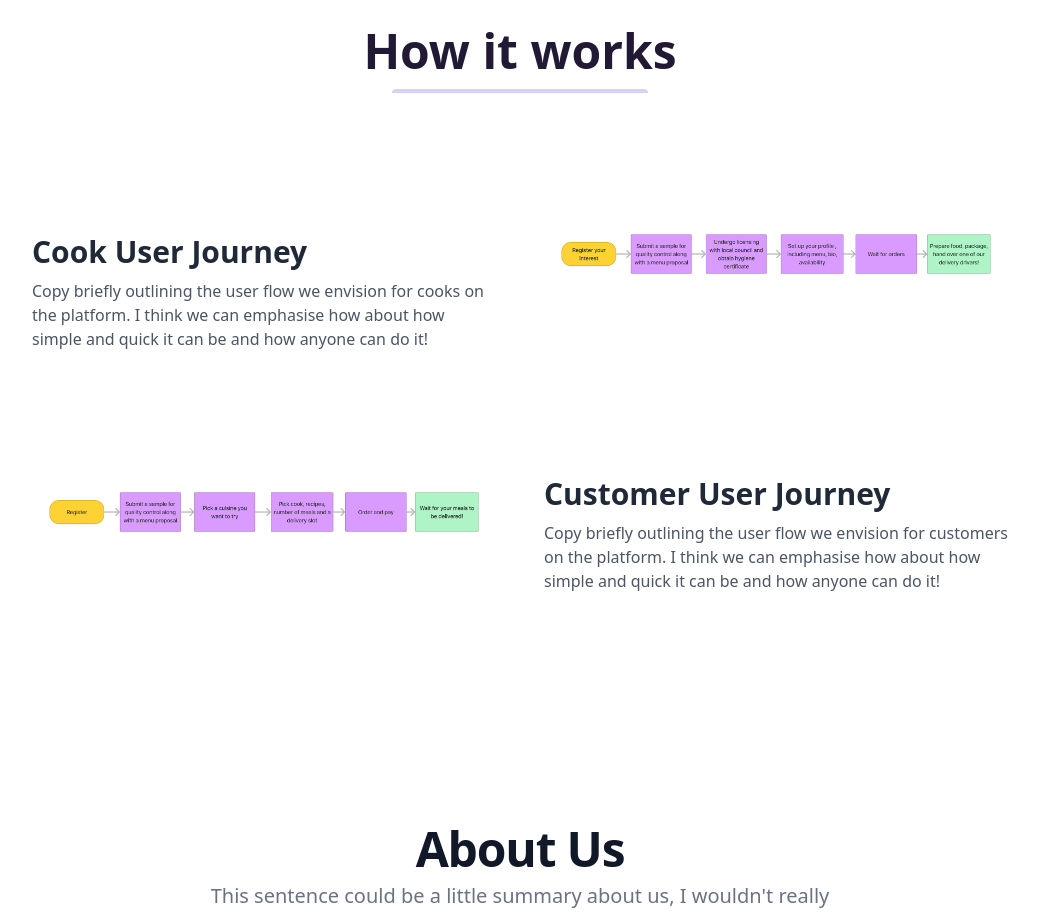
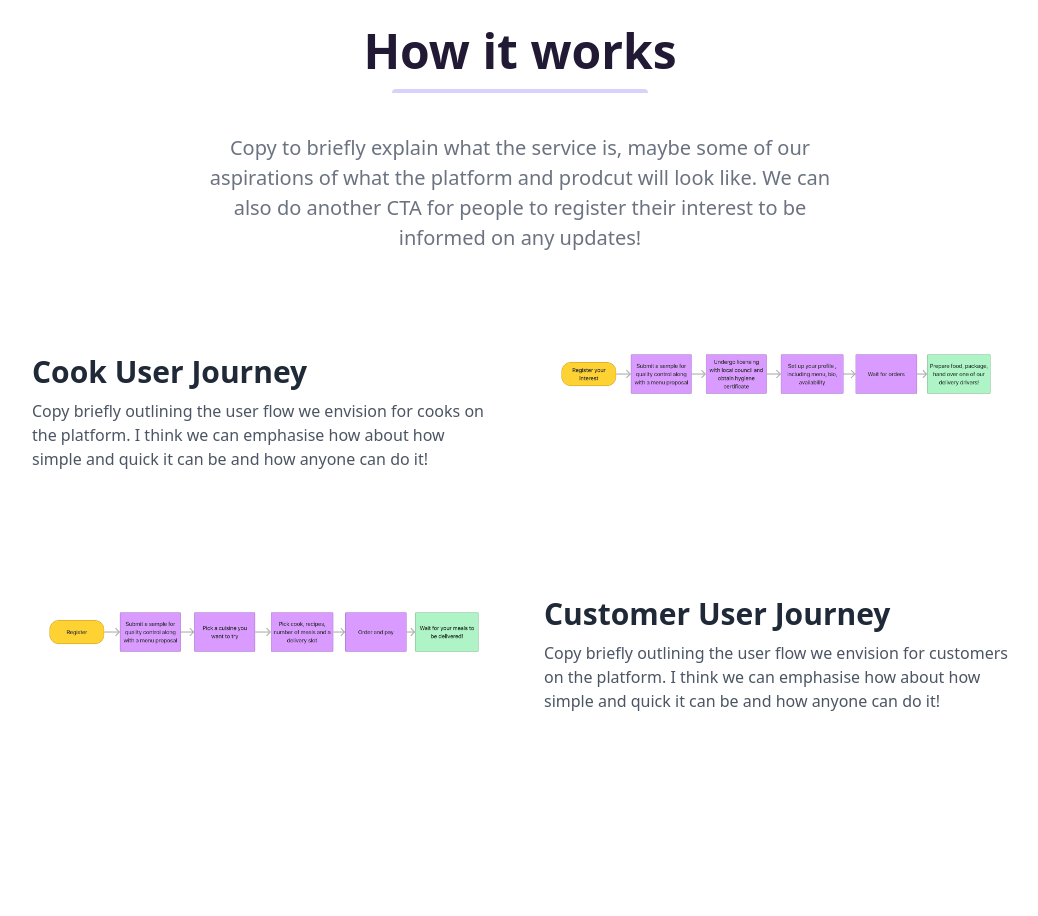
Before and after one commit to atheermusa/meridio-landing-page, a Next.js app: page / in a window 1280 px wide. Shown: the part 800-1716 px from the top of the page, without its empty margins (120-1158 px from the left). Built offline with nearby package versions, Linux system fonts and the light colour scheme.

Commit message:
add HowItWorks description

```diff
--- a/src/components/HowItWorks.tsx
+++ b/src/components/HowItWorks.tsx
@@ -20,8 +20,11 @@ const HowItWorks = () => {
           ))}
         </h1>
         <Divider />
+        <p className="mt-4 px-4 max-w-2xl text-center text-xl text-gray-500 lg:mx-auto">
+          {howItWorks.description}
+        </p>
         <div className={`flex flex-wrap`}>
-          <div className={`w-5/6 sm:w-1/2 p-6 mt-20`}>
+          <div className={`w-full sm:w-1/2 p-6 mt-20`}>
             <h3
               className={`text-3xl text-gray-800 font-bold leading-none mb-3`}
             >
```
